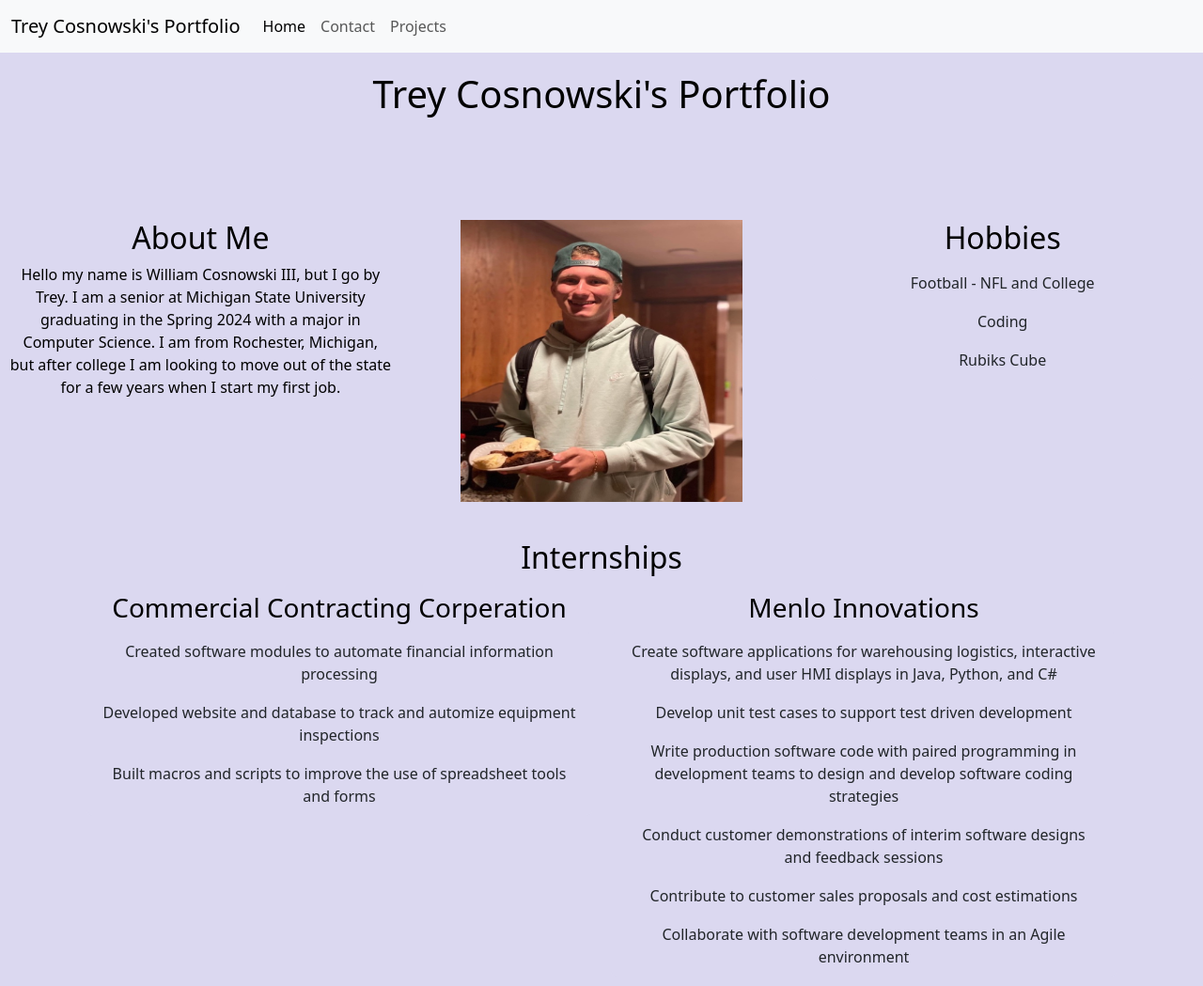
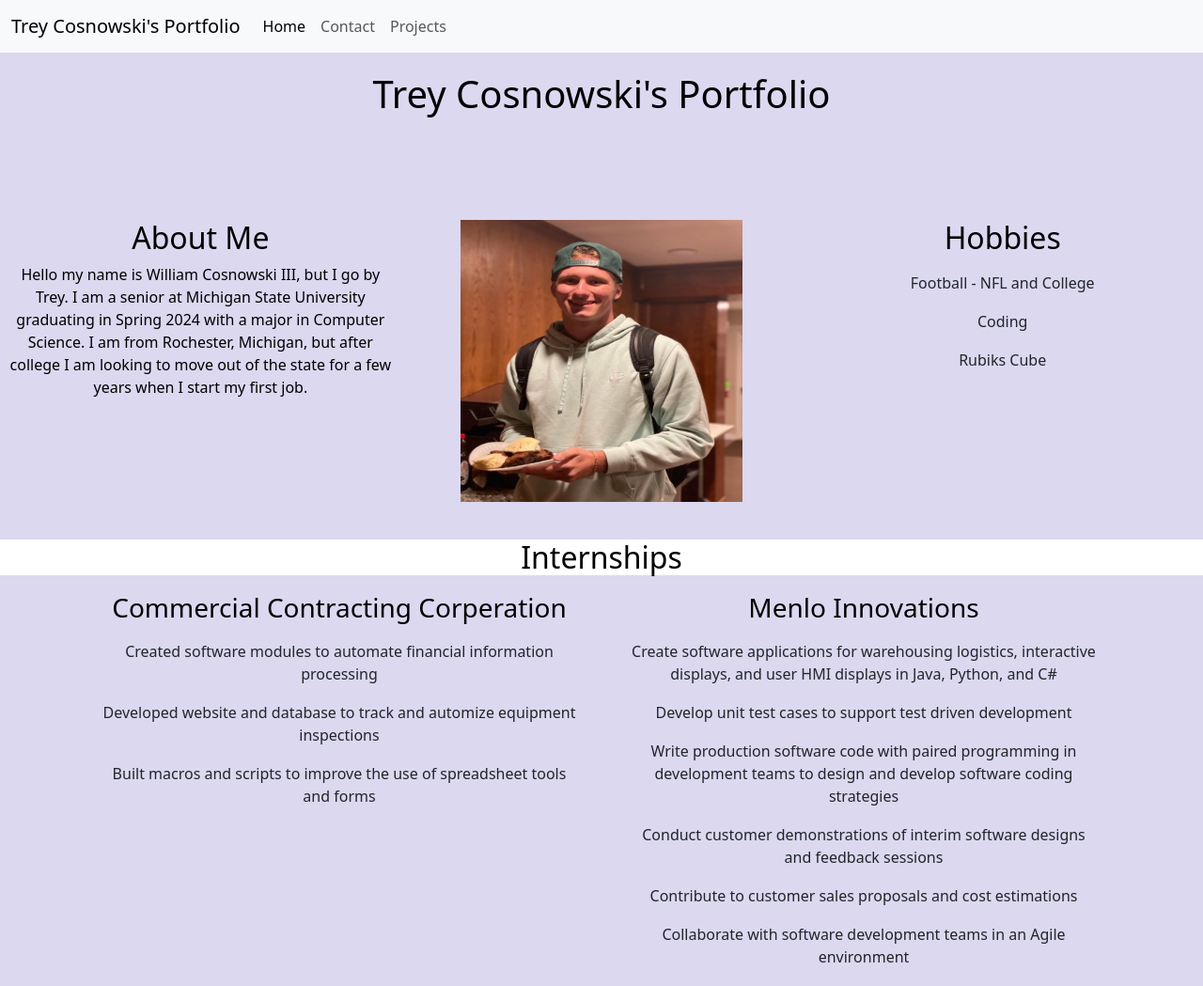
Before and after one commit to TreyCoz3/finalProject, a plain HTML site: page index.html in a window 1280 px wide. Shown: the whole page at 94% size. Drawn offline with nearby package versions, Linux system fonts and the light colour scheme.

Commit message:
Updated for prof to look at

```diff
--- a/index.html
+++ b/index.html
@@ -37,7 +37,7 @@
 
       <div class="item">
         <h2>About Me</h2>
-        <p>Hello my name is William Cosnowski III, but I go by Trey. I am a senior at Michigan State University graduating in the Spring 2024 with a major in Computer Science. I am from Rochester, Michigan, but after college I am looking to move out of the state for a few years when I start my first job.</p>
+        <p>Hello my name is William Cosnowski III, but I go by Trey. I am a senior at Michigan State University graduating in Spring 2024 with a major in Computer Science. I am from Rochester, Michigan, but after college I am looking to move out of the state for a few years when I start my first job.</p>
       </div>
       <div class="item">
         <img src="images/treyCosnowski.jpg" class="img-fluid" alt="Trey Cosnowski">
--- a/stylesheet.css
+++ b/stylesheet.css
@@ -47,7 +47,7 @@ h1{
     visibility: hidden;
     opacity: 0;
     font-size: 36px;
-    /* transition effect. not necessary */
+
     transition: opacity .2s, visibility .2s;
   }
 
@@ -103,6 +103,7 @@ h1{
 #internships{
   text-align: center;
   margin-top: 30px;
+  background-color: #fff;
 }
 
 .container{
```
Also changed, not shown: contact.html (+1 -1 lines).
